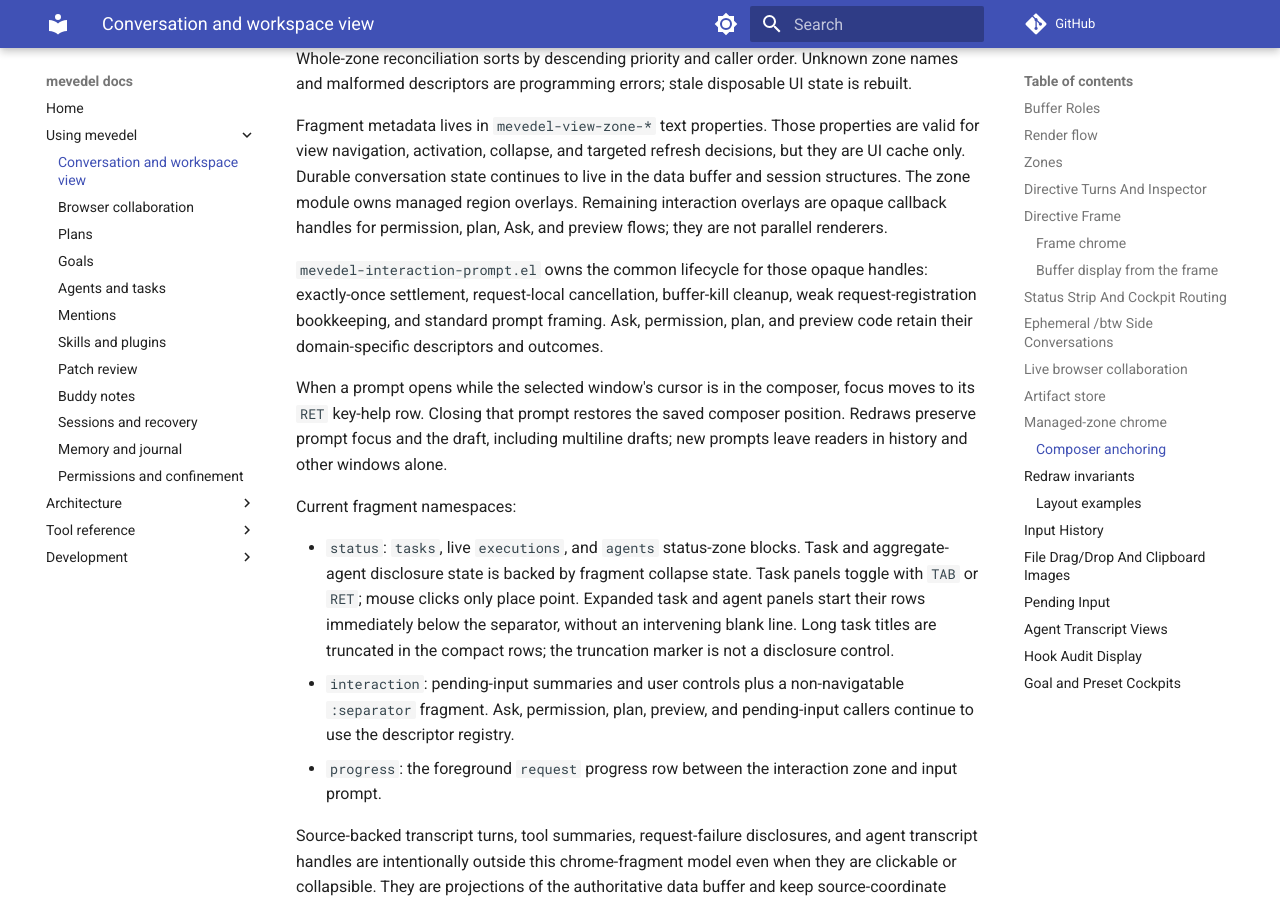
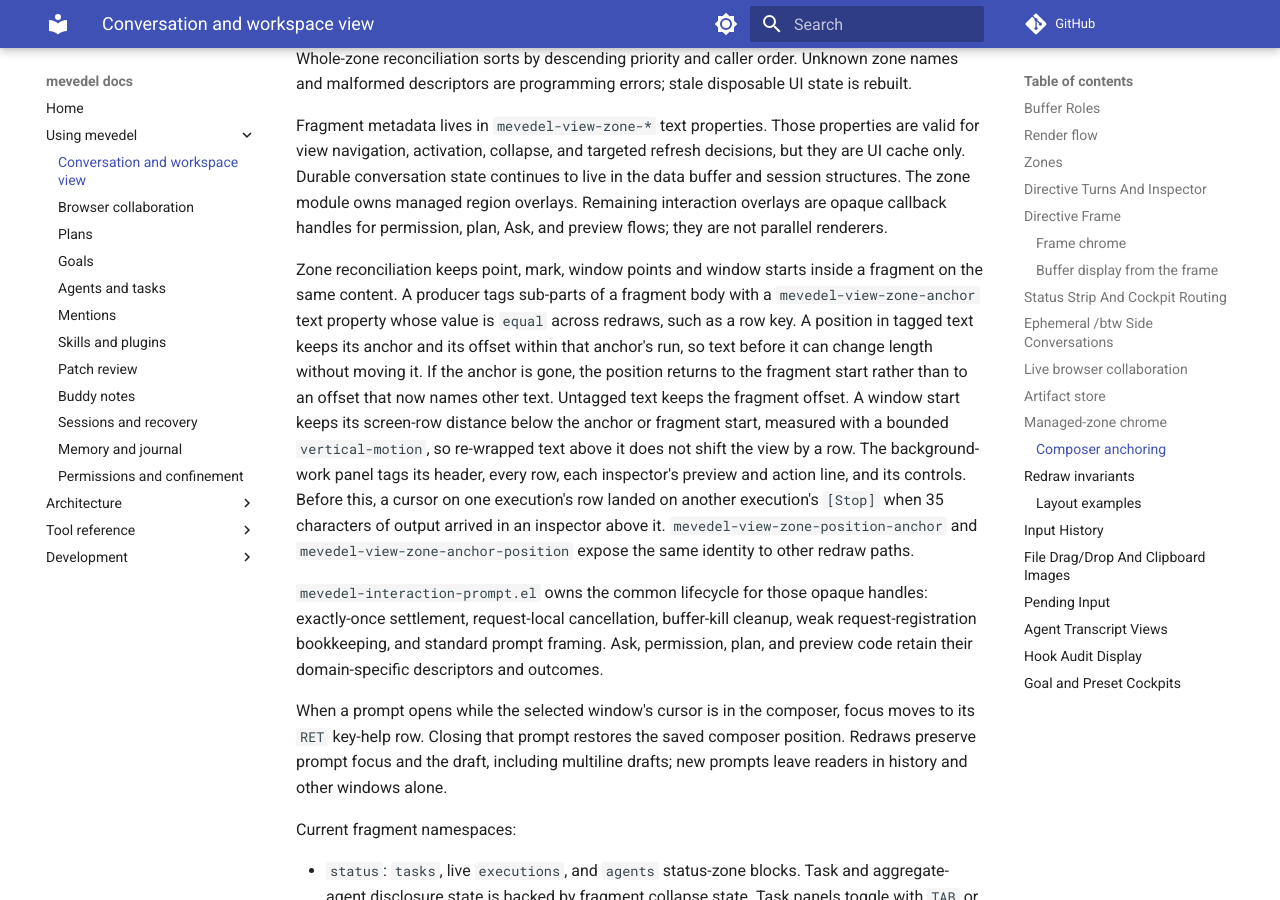
Before and after one commit to FrauH0lle/mevedel, an MkDocs documentation site: the page built from docs/view.md, in a window 1280 px wide and 900 px high, scrolled down 35261 px. Built offline with MkDocs 1.6.1 and Material for MkDocs 9.7.7, drawn with Linux system fonts in a browser that asks for light colours; comment, search, counter and statistics services are not loaded.

Commit message:
fix(view): Keep point on its row when status text above it changes
Zone redraws restored point, mark and window starts as a character offset into the whole fragment. In the background-work panel, a row above point finishing or an inspector above it receiving output moved point to another row; 35 characters of output put a cursor resting on one execution's row onto another execution's [Stop]. A window start inside a fragment drifted by a row when text above it re-wrapped.

Producers can now tag fragment sub-parts with a `mevedel-view-zone-anchor' text property. A tagged position is restored to the run with an equal anchor plus its offset within it, or to the fragment start when the anchor is gone. A window start keeps its screen-row distance below its anchor or fragment start. Untagged text keeps the fragment offset.

* mevedel-view-zone.el (mevedel-view-zone--anchor-start, mevedel-view-zone--anchor-run): New helpers.
(mevedel-view-zone--fragment-position-state): Record the anchor, and screen rows for a window start.
(mevedel-view-zone--restore-fragment-position): Restore by anchor run or by rows.
(mevedel-view-zone--capture-logical-state): Capture window starts by rows.
(mevedel-view-zone-position-anchor, mevedel-view-zone-anchor-position): New public identity pair for other redraw paths.

* mevedel-view-execution.el (mevedel-view-execution--anchor): New.
(mevedel-view-execution--agent-details, mevedel-view-execution--details, mevedel-view-execution--header, mevedel-view-execution--controls, mevedel-view-execution-fragment): Tag header, rows, previews, action lines and controls.

* test/test-mevedel-view-zone.el, test/test-mevedel-view-execution.el: Anchored point, vanished anchor, wrapped window start, and the panel's finished-row and Stop cases.

* docs/view.md: Document zone anchors.

Validation: the six new cases fail on the previous source. Zone and execution tests pass. Compiled status render: 1235 -> 1309 us (+6%; fragment +14 us, reconcile +18 us). GUI probe: point stays on its row (column 29) in the finished-row and output cases.

```diff
--- a/docs/view.md
+++ b/docs/view.md
@@ -1699,6 +1699,23 @@
 callback handles for permission, plan, Ask, and preview flows;
 they are not parallel renderers.
 
+Zone reconciliation keeps point, mark, window points and window starts inside
+a fragment on the same content. A producer tags sub-parts of a fragment body
+with a `mevedel-view-zone-anchor` text property whose value is `equal` across
+redraws, such as a row key. A position in tagged text keeps its anchor and its
+offset within that anchor's run, so text before it can change length without
+moving it. If the anchor is gone, the position returns to the fragment start
+rather than to an offset that now names other text. Untagged text keeps the
+fragment offset. A window start keeps its screen-row distance below the
+anchor or fragment start, measured with a bounded `vertical-motion`, so
+re-wrapped text above it does not shift the view by a row. The
+background-work panel tags its header, every row, each inspector's preview
+and action line, and its controls. Before this, a cursor on one execution's
+row landed on another execution's `[Stop]` when 35 characters of output
+arrived in an inspector above it. `mevedel-view-zone-position-anchor` and
+`mevedel-view-zone-anchor-position` expose the same identity to other redraw
+paths.
+
 `mevedel-interaction-prompt.el` owns the common lifecycle for those opaque
 handles: exactly-once settlement, request-local cancellation, buffer-kill
 cleanup, weak request-registration bookkeeping, and standard prompt framing.
```
Also changed, not shown: 4 other files.
